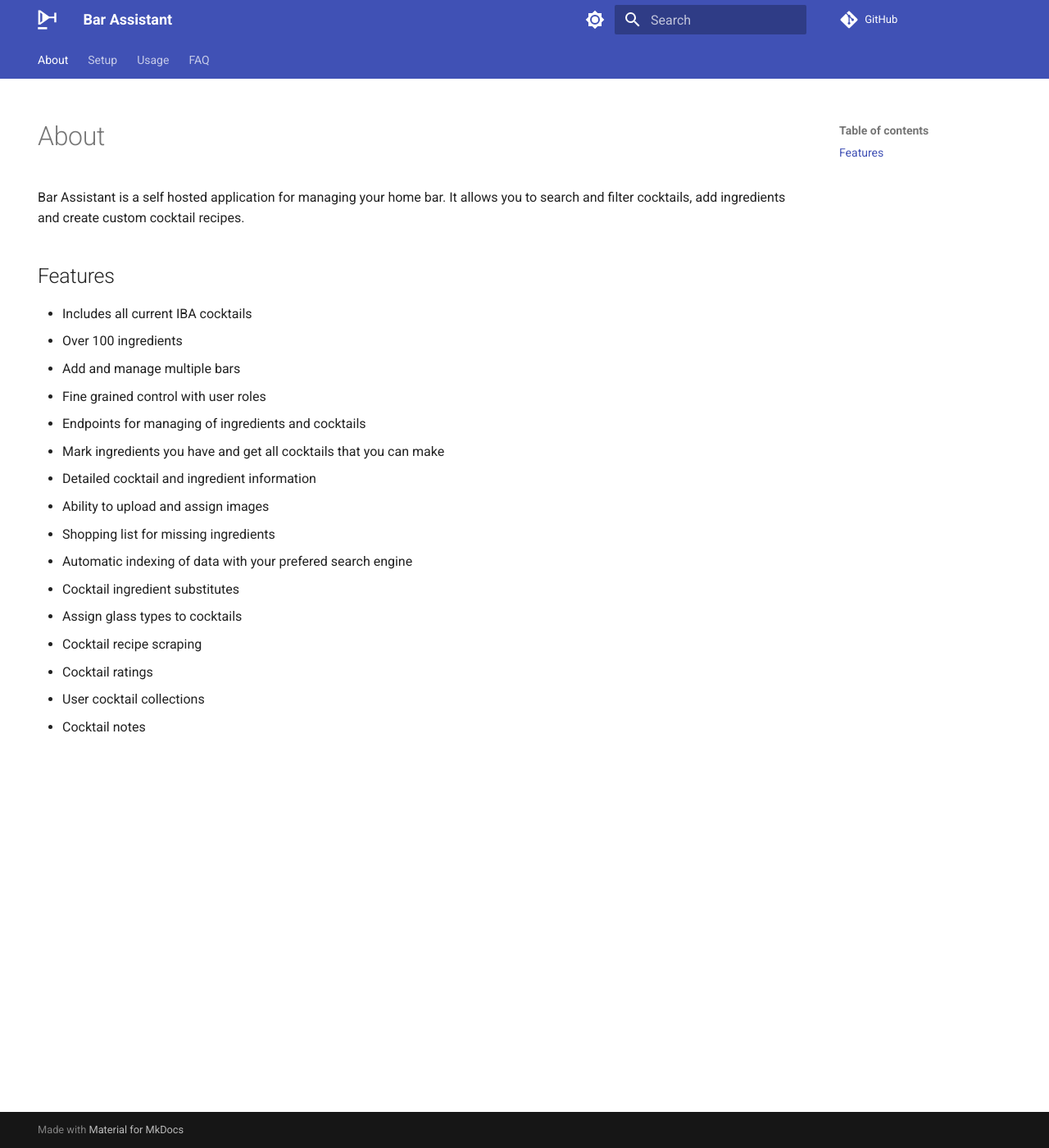
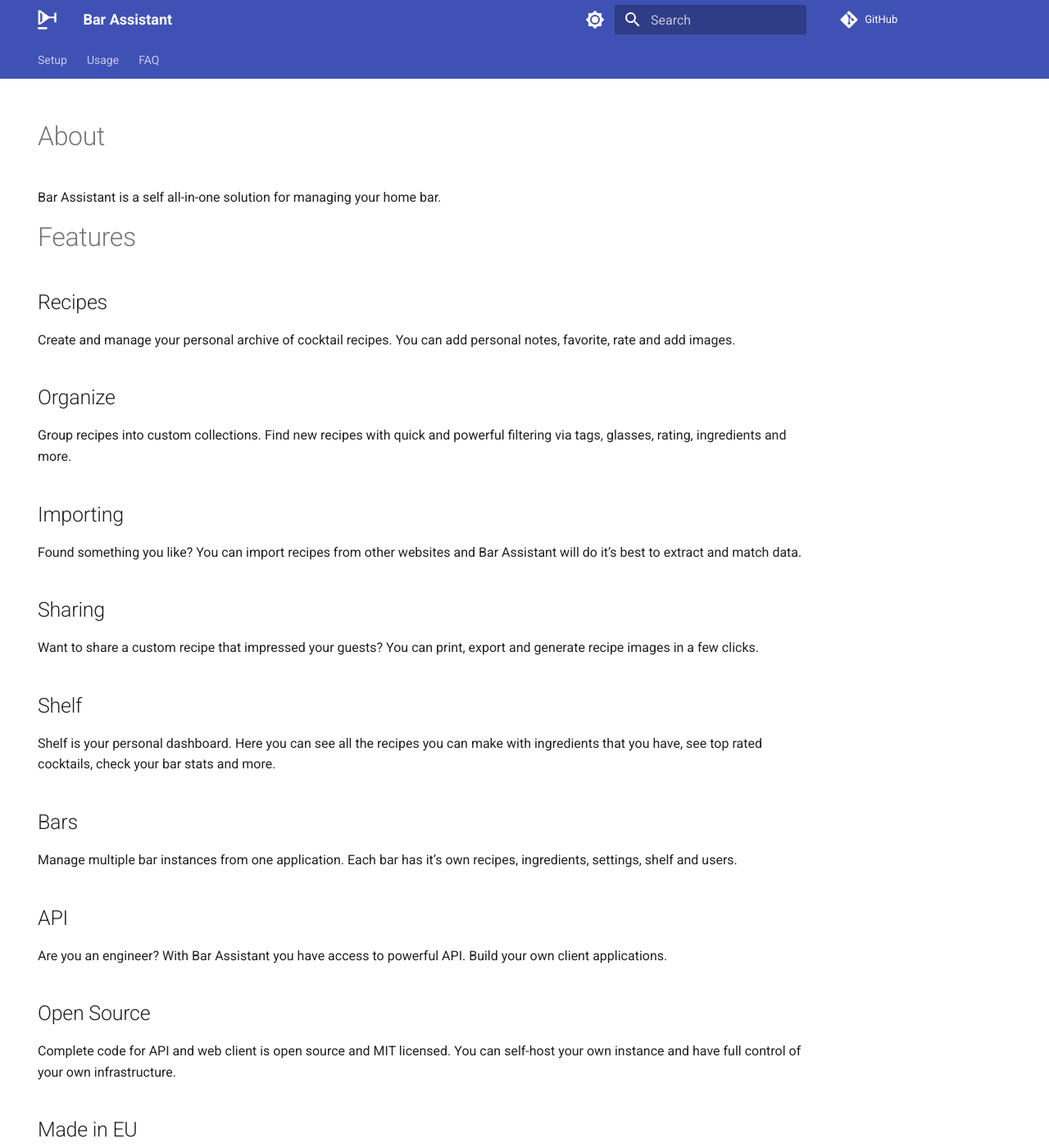
Before and after one commit to bar-assistant/docs, an MkDocs documentation site: the page built from docs/index.md, in a window 1280 px wide and 1400 px high. Shown: the whole window at 82% size. Built offline with MkDocs 1.6.1 and Material for MkDocs 9.7.7, drawn with Linux system fonts in a browser that asks for light colours; comment, search, counter and statistics services are not loaded; some of the changed text lies outside the part shown.

Commit message:
Update docs

```diff
--- a/docs/index.md
+++ b/docs/index.md
@@ -5,22 +5,33 @@
 
 # About
 
-Bar Assistant is a self hosted application for managing your home bar. It allows you to search and filter cocktails, add ingredients and create custom cocktail recipes.
+Bar Assistant is a self all-in-one solution for managing your home bar.
 
-## Features
-- Includes all current IBA cocktails
-- Over 100 ingredients
-- Add and manage multiple bars
-- Fine grained control with user roles
-- Endpoints for managing of ingredients and cocktails
-- Mark ingredients you have and get all cocktails that you can make
-- Detailed cocktail and ingredient information
-- Ability to upload and assign images
-- Shopping list for missing ingredients
-- Automatic indexing of data with your prefered search engine
-- Cocktail ingredient substitutes
-- Assign glass types to cocktails
-- Cocktail recipe scraping
-- Cocktail ratings
-- User cocktail collections
-- Cocktail notes
+# Features
+
+## Recipes
+Create and manage your personal archive of cocktail recipes. You can add personal notes, favorite, rate and add images.
+
+## Organize
+Group recipes into custom collections. Find new recipes with quick and powerful filtering via tags, glasses, rating, ingredients and more.
+
+## Importing
+Found something you like? You can import recipes from other websites and Bar Assistant will do it’s best to extract and match data.
+
+## Sharing
+Want to share a custom recipe that impressed your guests? You can print, export and generate recipe images in a few clicks.
+
+## Shelf
+Shelf is your personal dashboard. Here you can see all the recipes you can make with ingredients that you have, see top rated cocktails, check your bar stats and more.
+
+## Bars
+Manage multiple bar instances from one application. Each bar has it’s own recipes, ingredients, settings, shelf and users.
+
+## API
+Are you an engineer? With Bar Assistant you have access to powerful API. Build your own client applications.
+
+## Open Source
+Complete code for API and web client is open source and MIT licensed. You can self-host your own instance and have full control of your own infrastructure.
+
+## Made in EU
+Proudly made in Croatia. We collect minimum required data needed to run and the service is GDPR compliant.
--- a/mkdocs.yml
+++ b/mkdocs.yml
@@ -35,10 +35,10 @@
         icon: material/brightness-4
         name: Switch to light mode
 nav:
-  - 'index.md'
   - Setup:
     - 'setup/index.md'
     - 'setup/source-install.md'
+    - 'setup/mailing.md'
     - 'setup/development.md'
     - 'setup/backups.md'
     - 'setup/migrate-to-15.md'
```
Also changed, not shown: docs/setup/mailing.md (added, +37 -0 lines), docs/usage/index.md (+24 -3 lines).
